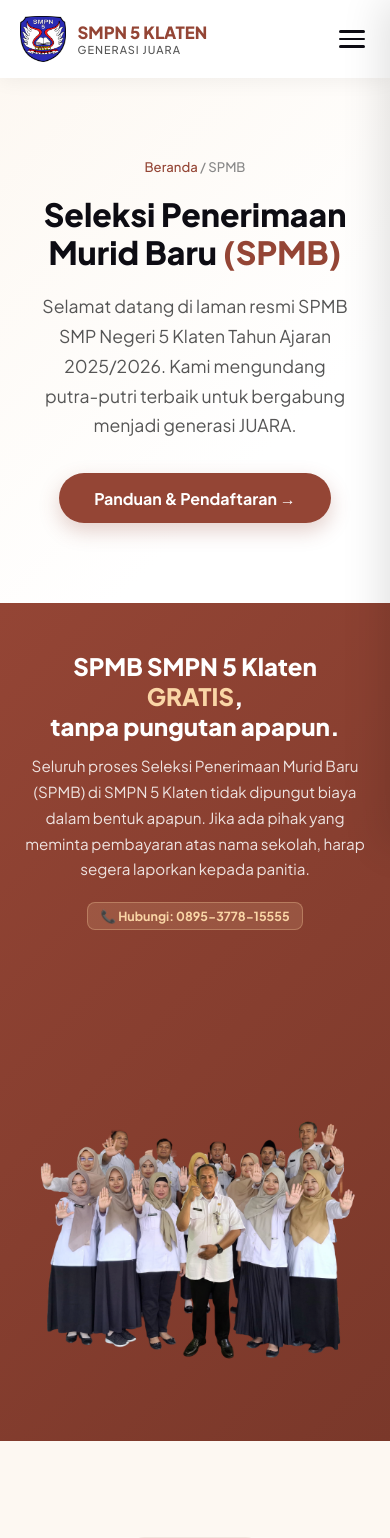
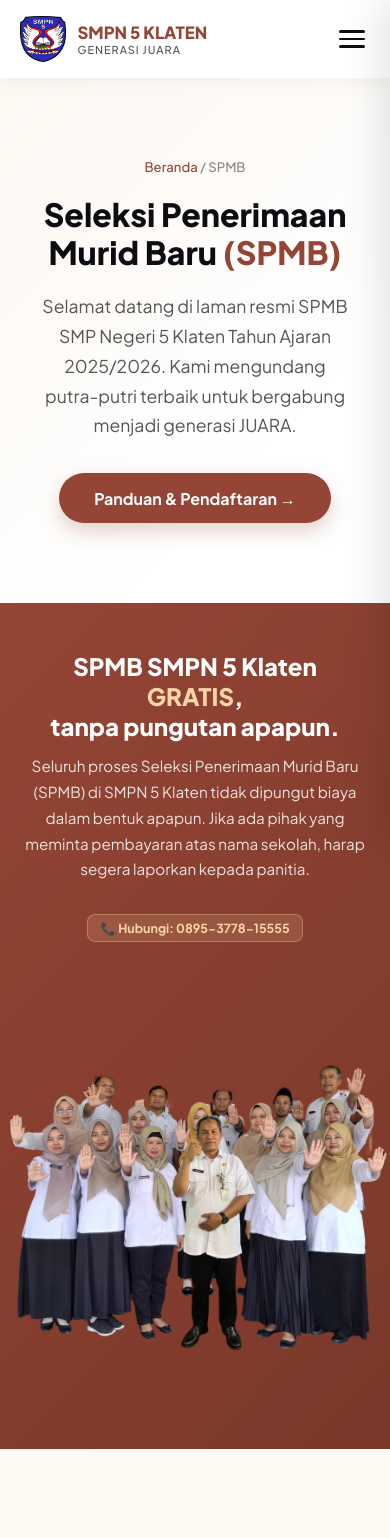
Before and after one commit to Santosa-Dev1507/website-smpn5-klaten, a Next.js app: page /spmb in a window 390 px wide. Shown: the top 1538 px of the page. Built offline with nearby package versions, Linux system fonts and the light colour scheme.

Commit message:
fix: use negative margin on mobile to hide excessive transparent padding inside photo file

```diff
--- a/app/spmb/spmb.module.css
+++ b/app/spmb/spmb.module.css
@@ -116,11 +116,11 @@
 }
 @media (max-width: 850px) {
   .gratisBannerInner { display: flex; flex-direction: column; text-align: center; gap: 0; }
-  .gratisContent { padding: 3rem 1.5rem 1.5rem 1.5rem; order: 1; }
-  .gratisAvatarWrap { padding: 0; order: 2; width: 100%; }
-  .gratisAvatarImg { max-height: none; width: 100%; margin: 0 auto; }
+  .gratisContent { padding: 3rem 1.5rem 0 1.5rem; order: 1; position: relative; z-index: 2; }
+  .gratisAvatarWrap { padding: 0; order: 2; width: 100%; margin-top: -20%; position: relative; z-index: 1; }
+  .gratisAvatarImg { max-height: none; width: 120%; margin: 0 -10%; }
   .gratisContent h3 { font-size: 1.5rem; }
-  .gratisContent p { font-size: 0.95rem; margin-left: auto; margin-right: auto; }
+  .gratisContent p { font-size: 0.95rem; margin-left: auto; margin-right: auto; margin-bottom: 2rem; }
   .gratisMeta { justify-content: center; }
 }
 .sectionHeader { text-align: center; margin-bottom: 3.5rem; }
```
